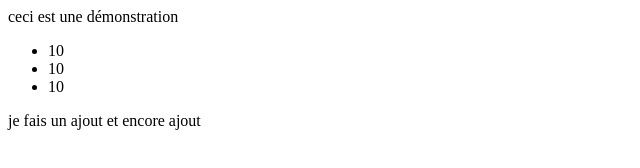
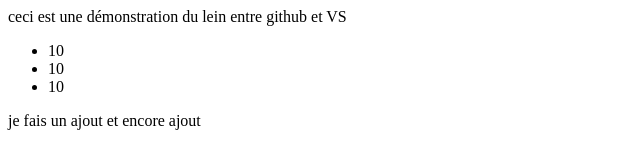
Before and after one commit to demolc/site-repo, a plain HTML site: page page.html in a window 1280 px wide. Shown: the whole page, without its empty margins (0-640 px from the left). Drawn offline with Linux system fonts and the light colour scheme.

Commit message:
update page.html

```diff
--- a/page.html
+++ b/page.html
@@ -1,6 +1,6 @@
 <html>
     <body>
-        <p> ceci est une démonstration</p>
+        <p> ceci est une démonstration du lein entre github et VS</p>
         <ul>
             <li>10</li>
             <li>10</li>
```
